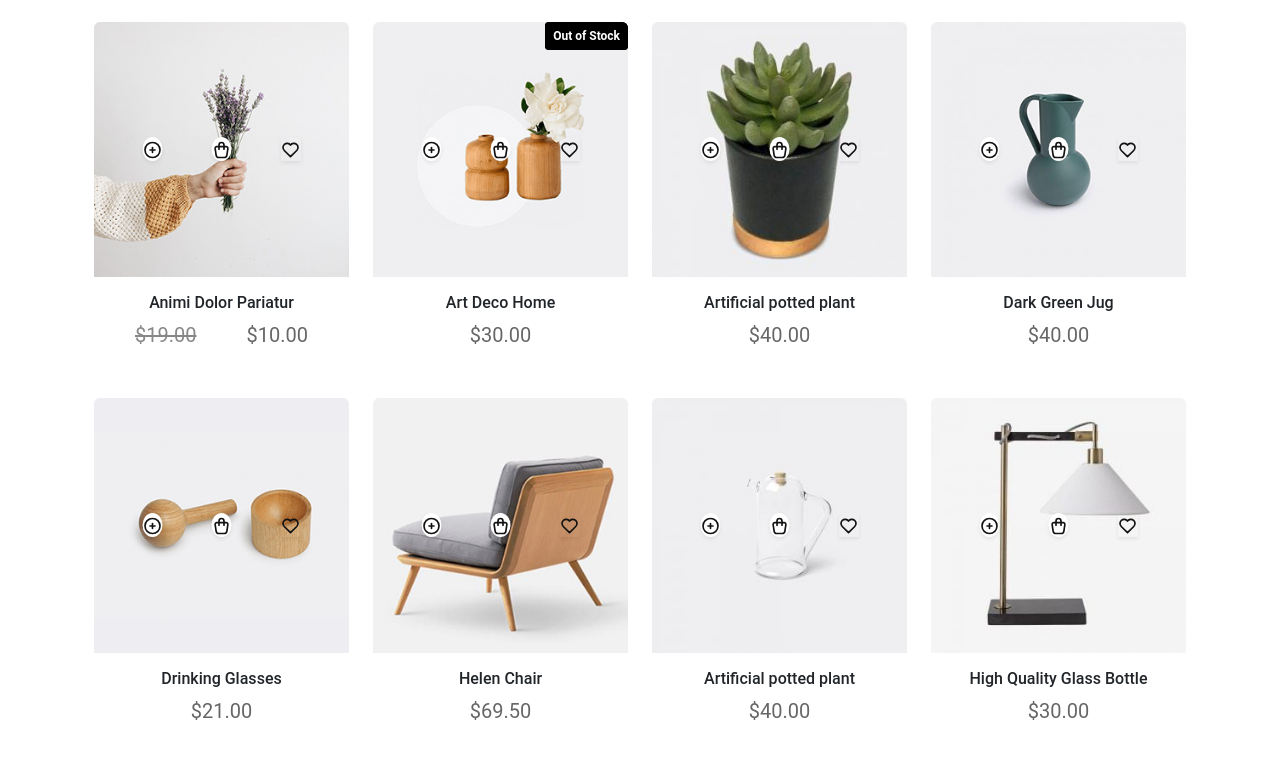
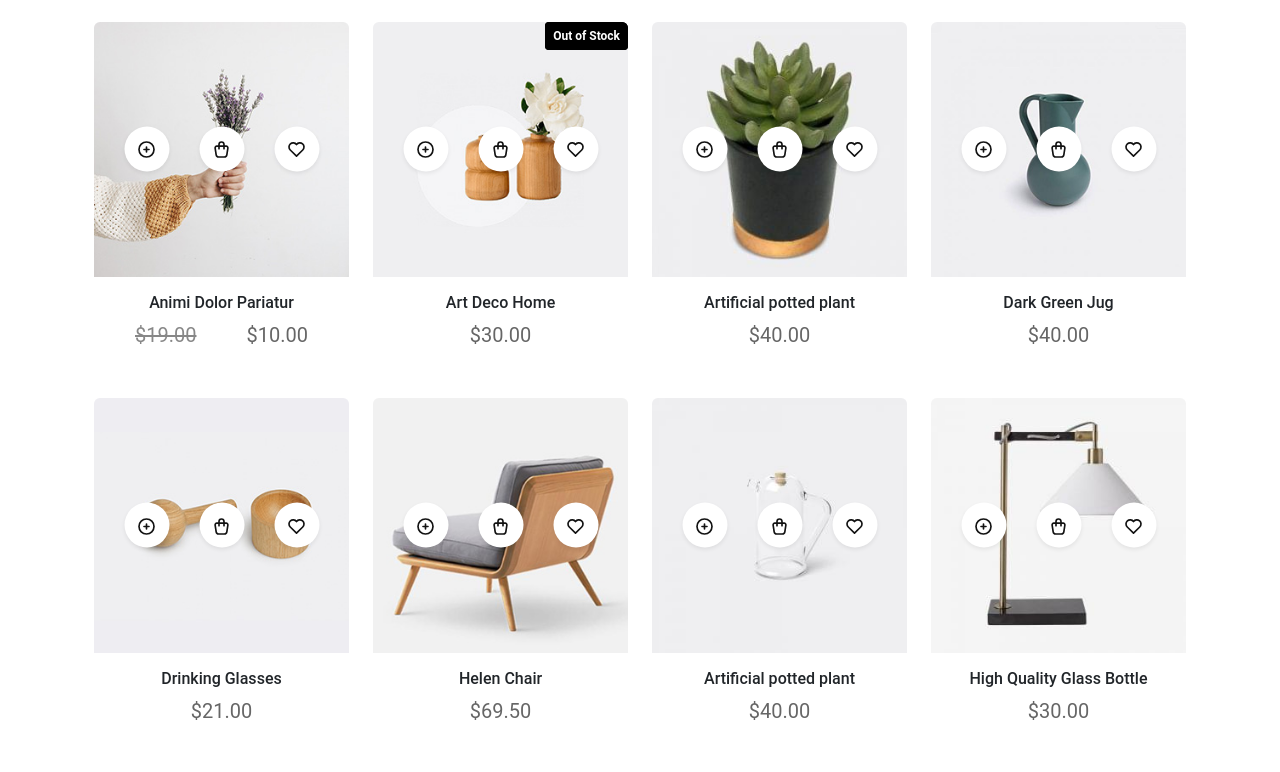
Before and after one commit to alirafatartist/ng-E-Commerce, an Angular app: page / in a window 1280 px wide. Shown: the part 1680-2452 px from the top of the page. Built offline with nearby package versions, Linux system fonts and the light colour scheme; a web font is replaced by a local one.

Commit message:
fix products item style✅

```diff
--- a/src/app/Components/products/porduct-item/porduct-item.component.scss
+++ b/src/app/Components/products/porduct-item/porduct-item.component.scss
@@ -13,6 +13,9 @@
   }
 
 .card {
+  .actions{
+    // transition: transform 0.3s ease;
+  }
   &:hover{
     .actions {
       display: flex;
@@ -22,13 +25,18 @@
       flex-wrap: wrap;
     }
   }
+  // .card-img {
+  //   transition: filter 0.3s ease, transform 0.3s ease;
+  //   &:hover {
+  //     filter: blur(.5);
+  //     transform: scale(1.1);
+  //   }
+  // }
 
   .card-action-btn {
-    transition: opacity 0.3s ease, filter 0.3s ease;
-
     &:hover {
       svg.icon-tabler {
-        stroke: $textcolor;
+        stroke: $color-text-secondry;
       }
     }
   }
@@ -36,7 +44,7 @@
     transition: color 0.3s ease;
 
     &:hover {
-      color: $textcolor;
+      color: $color-text-secondry;
       cursor: pointer;
     }
   }
@@ -45,3 +53,20 @@
 .price{
   color: $color-price;
 }
+.icon-container{
+  width: 45px;
+    height: 45px;
+    background: #fff;
+    display: flex;
+    justify-content: center;
+    align-items: center;
+    border-radius: 50%;
+    svg{
+      transition: 0.3s;
+    }
+    &:hover{
+      svg{
+        stroke: $color-text-secondry;
+      }
+    }
+}
```
